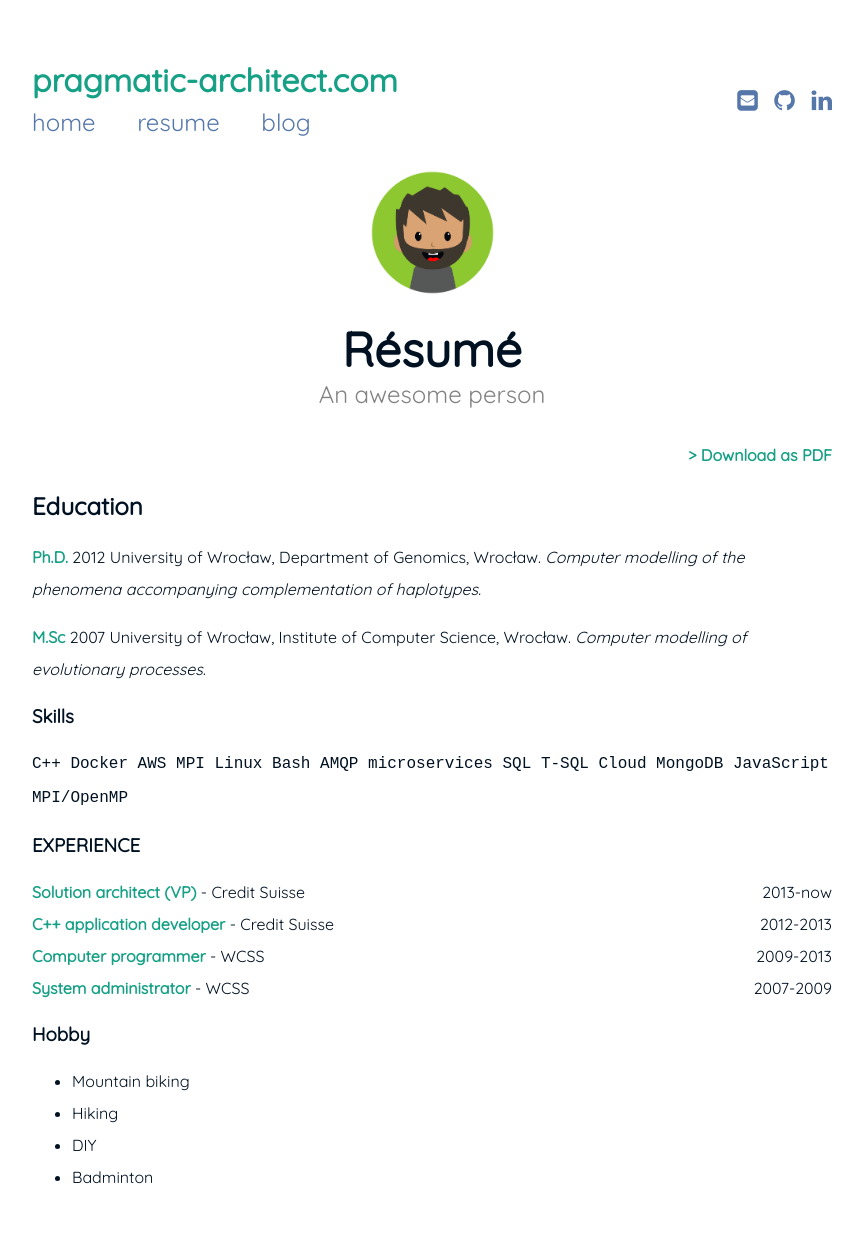
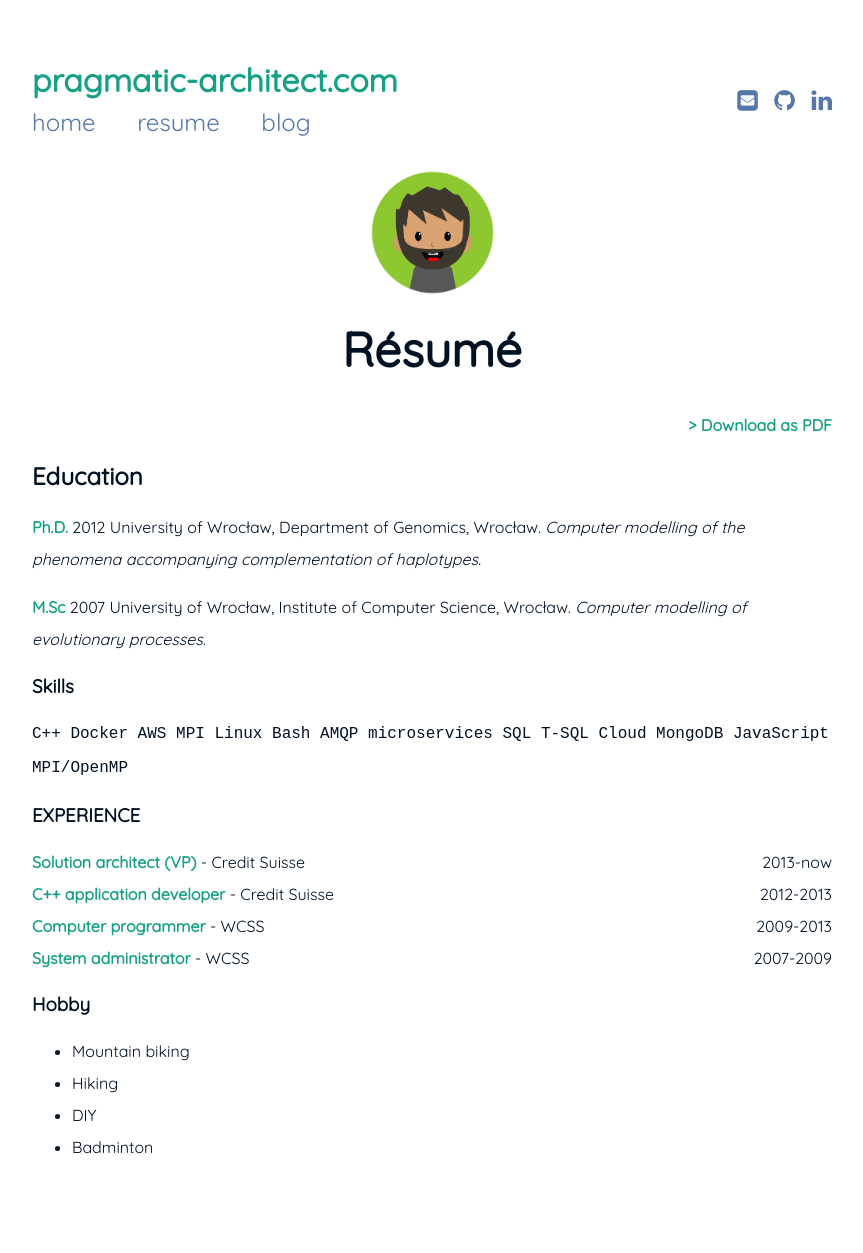
Before and after one commit to WojtekWaga/WojtekWaga.github.io, a Jekyll site: the page built from resume.md, in a window 1280 px wide. Shown: the whole page, without its empty margins (208-1071 px from the left). Built offline with Jekyll 4.4.1, drawn with Linux system fonts in a browser that asks for light colours; after the commit the page ends 1223 px from its top, so only the background shows below that.

Commit message:
new theme

```diff
--- a/resume.md
+++ b/resume.md
@@ -1,7 +1,6 @@
 ---
 layout: page
 title: Résumé
-subtitle: An awesome person
 ---
 
 <span style="float: right; "><a href="{{ '/assets/WojciechWaga.pdf' | prepend: site.baseurl }}"><strong>> Download as PDF</strong></a> </span>
```
